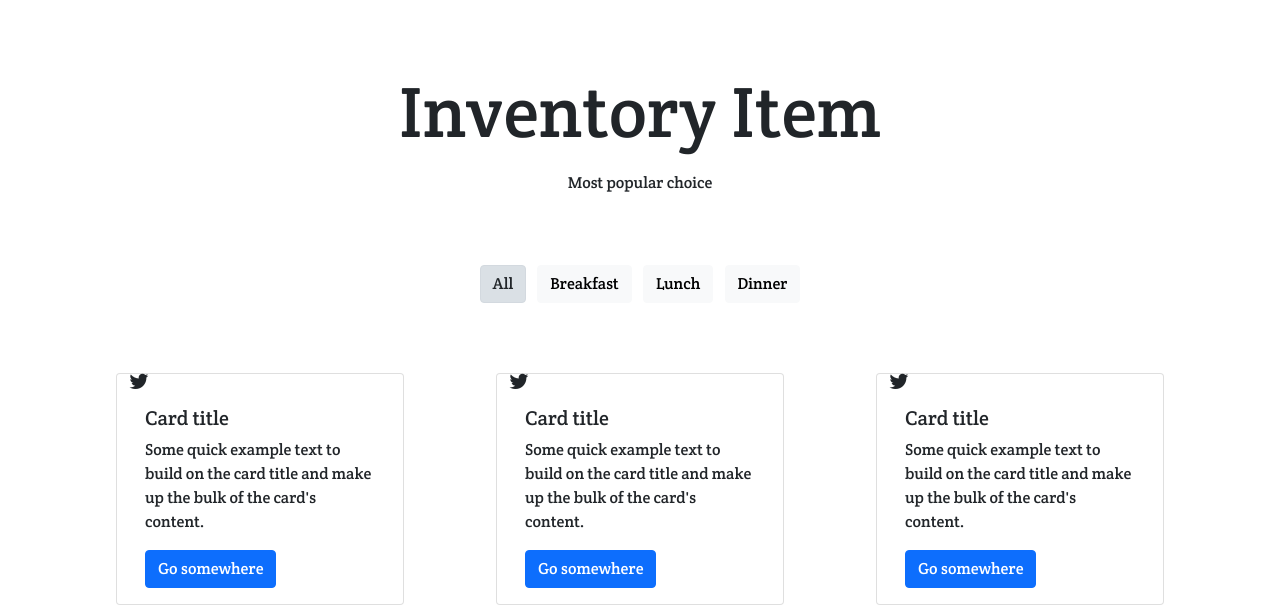
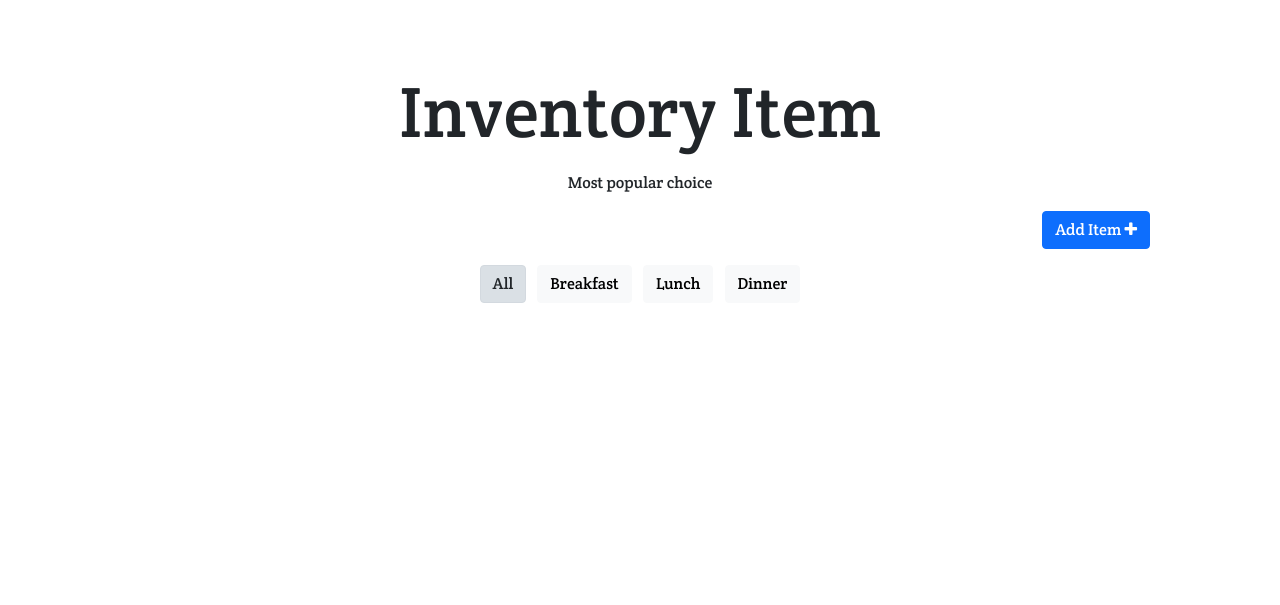
Before and after one commit to kavinkumar999/Food-order-Application, a PHP site: page /inventory.html in a window 1280 px wide. Shown: the part 403-1008 px from the top of the page. After the commit the page ends 706 px from the top, so only its background shows below. Run offline with PHP 8.4, Linux system fonts and the light colour scheme.

Commit message:
feat[inventory]: Add inventory CURD operation

```diff
--- a/inventory.html
+++ b/inventory.html
@@ -41,6 +41,7 @@
         </div>
       </nav>
 
+
       <!-- image -->
 
       <div class="card">
@@ -54,51 +55,232 @@
     <div class="container inside">
         <p class="display-2 text-center">Inventory Item</p>
         <p class="text-center fw-light">Most popular choice</p>
+
+        <div class="display-4">
+            <div type="button" id="additem" data-toggle="modal" data-target="#add_item_model" class="btn btn-primary float-right mr-5">
+                <span>Add Item
+                  <i class="fa fa-plus" aria-hidden="true"></i>
+                </span>
+
+
             </div>
+        </div>
+    </div>
+
+
 
     <!-- choices -->
 
     <div class="container inside">
       <ul class="list-unstyled list-inline text-center">
-            <li class="btn btn-light active list-inline-item" id="all">All</li>
-            <li class="btn btn-light list-inline-item" id="break">Breakfast</li>
-            <li class="btn btn-light list-inline-item" id="lunch">Lunch</li>
-            <li class="btn btn-light list-inline-item" id="dinner">Dinner</li>
+          <li class="btn filter btn-light active list-inline-item" id="all">All</li>
+          <li class="btn filter btn-light list-inline-item" id="break">Breakfast</li>
+          <li class="btn filter btn-light list-inline-item" id="lunch">Lunch</li>
+          <li class="btn filter btn-light list-inline-item" id="dinner">Dinner</li>
       </ul>
 
   </div>
   <div class="container inside">
-        <div class="row justify-content-around">
-            <div class="card" style="width: 18rem;">
-                <!-- <img class="card-img-top" src="..." alt="Card image cap"> -->
-                <span class="fa fa-twitter fa-lg"></span>
-                <div class="card-body">
-                  <h5 class="card-title">Card title</h5>
-                  <p class="card-text">Some quick example text to build on the card title and make up the bulk of the card's content.</p>
-                  <a href="#" class="btn btn-primary">Go somewhere</a>
+      <div class="row justify-content-around" id="dynamic-row">
+
+
+      </div>
+
+
+
+  </div>
+
+
+
+  <!-- edit model -->
+
+  <div class="modal fade" id="edit" tabindex="-1" role="dialog" aria-labelledby="exampleModalCenterTitle" aria-hidden="true">
+    <div class="modal-dialog modal-dialog-centered" role="document">
+      <div class="modal-content">
+        <div class="modal-header">
+          <h5 class="modal-title" id="exampleModalLongTitle">Foodie Restaurant</h5>
+          <button type="button" class="close" data-dismiss="modal" aria-label="Close">
+            <span aria-hidden="true">&times;</span>
+          </button>
+        </div>
+        <div class="modal-body">
+          <form>
+            <h1 class="h3 mb-3 fw-normal">Edit item</h1>
+            <div class="form-floating form-in">
+              <input type="text" readonly class="form-control" id="itemcode" placeholder="itemcode" >
+              <label for="input">Itemcode </label>
+            </div>
+
+            <div class="form-floating form-in">
+              <input type="text" class="form-control" id="itemname" placeholder="itemname" >
+              <label for="input">ItemName </label>
+              <div class="valid-feedback">
+                Good !
+               </div>
+               <div class="invalid-feedback passing">
+                 Please match your password.
                </div>
             </div>
-              <div class="card" style="width: 18rem;">
-                <!-- <img class="card-img-top" src="..." alt="Card image cap"> -->
-                <span class="fa fa-twitter fa-lg"></span>
-                <div class="card-body">
-                  <h5 class="card-title">Card title</h5>
-                  <p class="card-text">Some quick example text to build on the card title and make up the bulk of the card's content.</p>
-                  <a href="#" class="btn btn-primary">Go somewhere</a>
+            <div class="form-floating form-in">
+              <input type="text" class="form-control" id="quantity" placeholder="quantity" >
+              <label for="input">Quantity </label>
+              <div class="valid-feedback">
+                Good !
+               </div>
+               <div class="invalid-feedback passing">
+                 Please Enter valid  input.
                </div>
             </div>
-              <div class="card" style="width: 18rem;">
-                <!-- <img class="card-img-top" src="..." alt="Card image cap"> -->
-                <span class="fa fa-twitter fa-lg"></span>
-                <div class="card-body">
-                  <h5 class="card-title">Card title</h5>
-                  <p class="card-text">Some quick example text to build on the card title and make up the bulk of the card's content.</p>
-                  <a href="#" class="btn btn-primary">Go somewhere</a>
+            <div class="form-floating form-in">
+              <input type="text" class="form-control" id="price" placeholder="price" >
+              <label for="input">price </label>
+              <div class="valid-feedback">
+                Good !
+               </div>
+               <div class="invalid-feedback passing">
+                 Please Enter valid  input.
+               </div>
+            </div>
+
+
+           <div class="modal-footer">
+            <button type="button" class="btn btn-secondary" data-dismiss="modal">Close</button>
+            <button type="button" class="btn btn-primary"  id="save">Save Changes</button>
+
+
+           </div>
+          </form>
+        </div>
+
       </div>
     </div>
   </div>
 
+
+
+
+  <!-- Add item model -->
+
+
+  <div class="modal fade" id="add_item_model" tabindex="-1" role="dialog" aria-labelledby="exampleModalCenterTitle" aria-hidden="true">
+    <div class="modal-dialog modal-dialog-centered" role="document">
+      <div class="modal-content">
+        <div class="modal-header">
+          <h5 class="modal-title" id="exampleModalLongTitle">Foodie Restaurant</h5>
+          <button type="button" class="close" data-dismiss="modal" aria-label="Close">
+            <span aria-hidden="true">&times;</span>
+          </button>
         </div>
+        <div class="modal-body">
+          <form>
+            <h1 class="h3 mb-3 fw-normal">Add New item</h1>
+            <div class="form-floating form-in">
+              <input type="text" readonly class="form-control" id="itemcode1" placeholder="itemcode" >
+              <label for="input">Itemcode </label>
+            </div>
+
+            <div class="form-floating form-in">
+              <input type="text" class="form-control" id="itemname1" placeholder="itemname" >
+              <label for="input">ItemName </label>
+              <div class="valid-feedback">
+                Good !
+               </div>
+               <div class="invalid-feedback passing">
+                Please Enter valid  input.
+               </div>
+            </div>
+            <div class="form-floating form-in">
+              <input type="text" class="form-control" id="quantity1" placeholder="quantity" >
+              <label for="input">Quantity </label>
+              <div class="valid-feedback">
+                Good !
+               </div>
+               <div class="invalid-feedback passing">
+                 Please Enter valid  input.
+               </div>
+            </div>
+            <div class="form-floating form-in">
+              <input type="text" class="form-control" id="price1" placeholder="price" >
+              <label for="input">Price per quantity </label>
+              <div class="valid-feedback">
+                Good !
+               </div>
+               <div class="invalid-feedback passing">
+                 Please Enter valid  input.
+               </div>
+            </div>
+            <div class="d-flex justify-content-around form-in">
+              <div class="form-check">
+                <input class="form-check-input" type="radio" name="flexRadioDefault" id="break" checked>
+                <label class="form-check-label" for="break">
+                  Breakfast
+                </label>
+              </div>
+              <div class="form-check">
+                <input class="form-check-input" type="radio" name="flexRadioDefault" id="lunch" >
+                <label class="form-check-label" for="lunch">
+                  Lunch
+                </label>
+              </div>
+              <div class="form-check">
+                <input class="form-check-input" type="radio" name="flexRadioDefault" id="dinner" >
+                <label class="form-check-label" for="dinner">
+                  Dinner
+                </label>
+              </div>
+             </div>
+
+           <div class="modal-footer">
+            <button type="button" class="btn btn-secondary" data-dismiss="modal">Close</button>
+            <button type="button" class="btn btn-primary"  id="newitem">Save Changes</button>
+
+
+           </div>
+          </form>
+        </div>
+
+      </div>
+    </div>
+  </div>
+
+   <!-- toastmessaage -->
+
+   <div class="toast fixed-top" role="alert" aria-live="assertive" aria-atomic="true" data-animation="true" data-autohide="false"  >
+    <div class="toast-header">
+
+      <strong class="mr-auto">Foodie</strong>
+      <button type="button" class="ml-2 mb-1 close" data-dismiss="toast" aria-label="Close">
+        <span aria-hidden="true">&times;</span>
+      </button>
+    </div>
+    <div class="toast-body">
+      <i class="fa fa-check-circle "></i>
+      <span class="message ml-3">Item Added to the cart</span>
+   </div>
+  </div>
+
+
+  <!-- deleted model -->
+
+  <div class="modal" id="deletemessage" tabindex="-1">
+    <div class="modal-dialog">
+      <div class="modal-content">
+        <div class="modal-header">
+          <h5 class="modal-title">Foodie Restaurant</h5>
+          <button type="button" class="btn-close" data-dismiss="modal" aria-label="Close"></button>
+        </div>
+        <div class="modal-body">
+          <p>Are you sure to delete ? </p>
+        </div>
+        <div class="modal-footer">
+          <button type="button" class="btn btn-secondary" data-dismiss="modal">No</button>
+          <button type="button" class="btn btn-danger" id="deleteitem" data-dismiss="modal">Yes</button>
+        </div>
+      </div>
+    </div>
+  </div>
+
+
 
 
 
@@ -108,5 +290,7 @@
 <script src="https://cdn.jsdelivr.net/npm/bootstrap@4.6.0/dist/js/bootstrap.min.js" integrity="sha384-+YQ4JLhjyBLPDQt//I+STsc9iw4uQqACwlvpslubQzn4u2UU2UFM80nGisd026JF" crossorigin="anonymous"></script>
 <script src="https://ajax.googleapis.com/ajax/libs/jquery/3.5.1/jquery.min.js"></script>
 <script src="https://code.jquery.com/jquery-3.6.0.min.js" integrity="sha256-/xUj+3OJU5yExlq6GSYGSHk7tPXikynS7ogEvDej/m4=" crossorigin="anonymous"></script>
-<script src="script/inventory.js"></script>
+<script src="js/bootstrap.js"></script>
+  <script src="js/bootstrap.min.js"></script>
+<script type="module" src="script/inventory.js"></script>
 </html>
--- a/style.css
+++ b/style.css
@@ -103,7 +103,6 @@
   }
 
 
-
 .wrong::after{
     font-family: FontAwesome;
     content: "\f00d NA";
--- a/transaction.html
+++ b/transaction.html
@@ -96,5 +96,5 @@
 <script src="https://cdn.jsdelivr.net/npm/bootstrap@4.6.0/dist/js/bootstrap.min.js" integrity="sha384-+YQ4JLhjyBLPDQt//I+STsc9iw4uQqACwlvpslubQzn4u2UU2UFM80nGisd026JF" crossorigin="anonymous"></script>
 <script src="https://ajax.googleapis.com/ajax/libs/jquery/3.5.1/jquery.min.js"></script>
 <script src="https://code.jquery.com/jquery-3.6.0.min.js" integrity="sha256-/xUj+3OJU5yExlq6GSYGSHk7tPXikynS7ogEvDej/m4=" crossorigin="anonymous"></script>
-<script src="script/transaction.js"></script>
+<script type="module" src="script/transaction.js"></script>
 </html>
```
Also changed, not shown: script/hotel.js (+13 -6 lines), script/inventory.js (+243 -0 lines), script/transaction.js (+57 -9 lines). Lines whose indentation alone changed are shown as unchanged.
